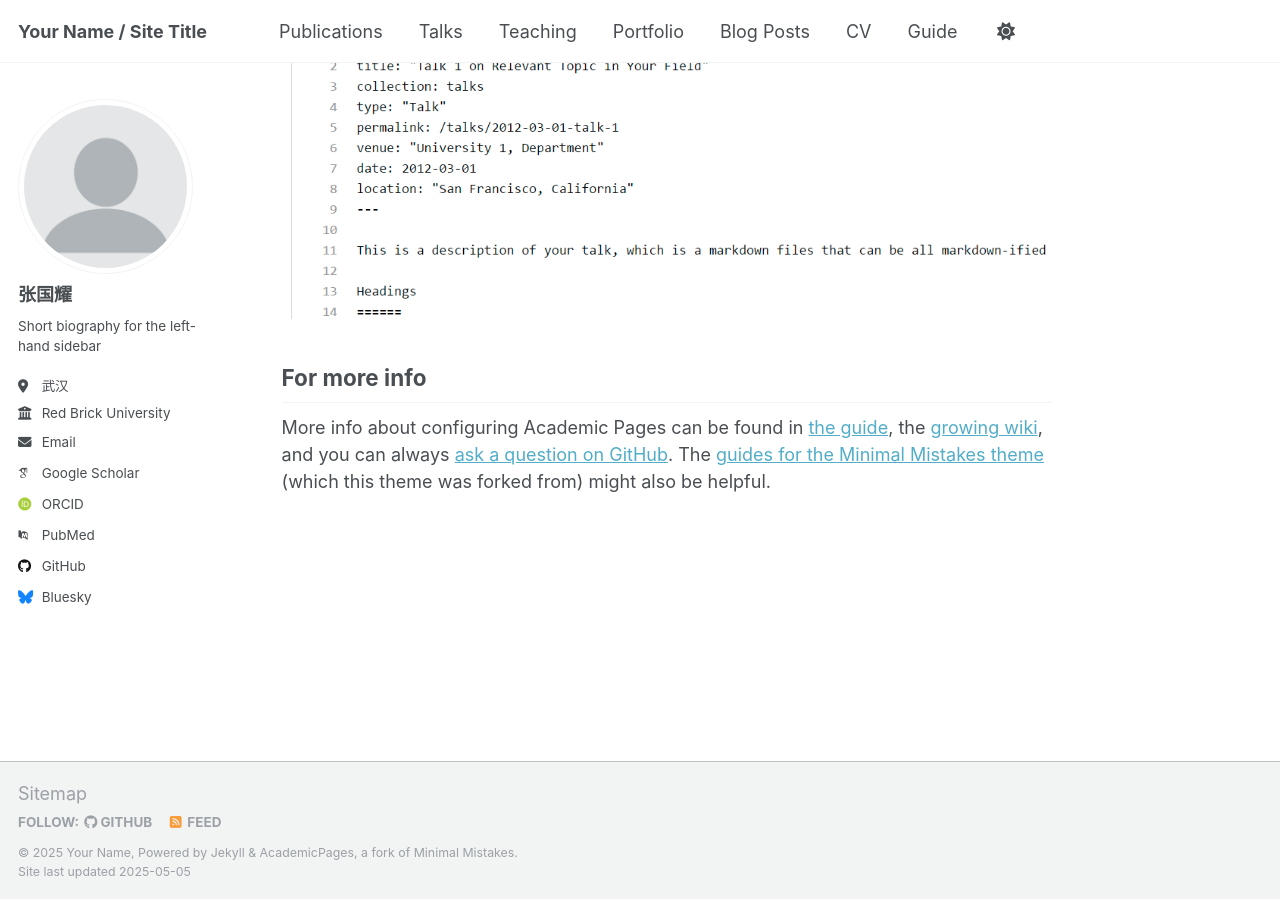
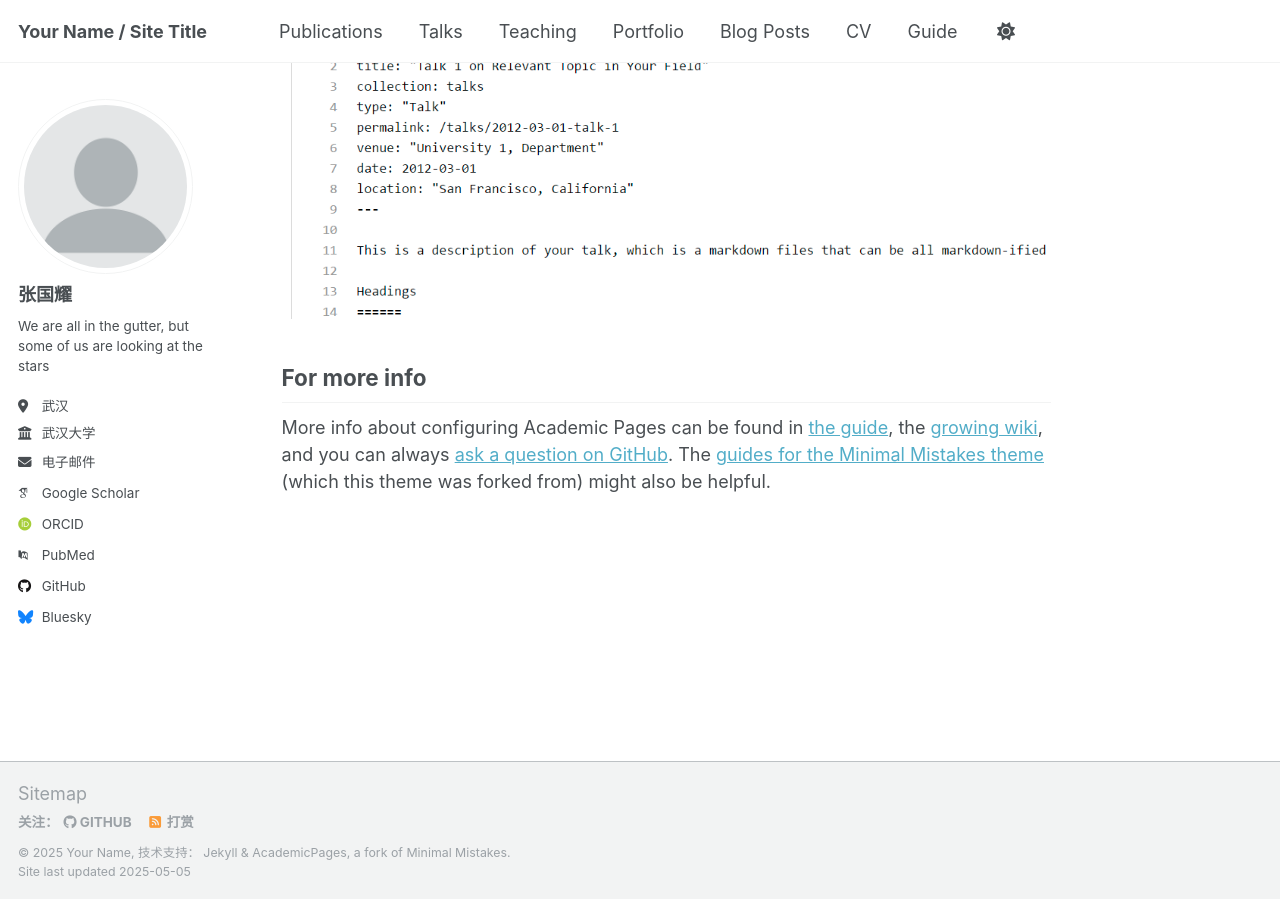
Before and after one commit to learning-github-zgy/learning-github-zgy.github.io, a Jekyll site: the page built from _pages/about.md, in a window 1280 px wide and 900 px high, scrolled down 2392 px. Built offline with Jekyll 4.4.1, drawn with Linux system fonts in a browser that asks for light colours; some web fonts are replaced.

Commit message:
初始化谷歌学术和哔哩哔哩以及中文

```diff
--- a/_config.yml
+++ b/_config.yml
@@ -7,7 +7,7 @@
 # server process.
 
 # Basic Site Settings
-locale                   : "en-US"
+locale                   : "zh-CN"
 site_theme               : "default"
 title                    : "Your Name / Site Title"
 title_separator          : "-"
@@ -25,15 +25,15 @@ author:
   avatar           : "profile.png"
   name             : "张国耀"
   pronouns         : # example: "she/her"
-  bio              : "Short biography for the left-hand sidebar"
+  bio              : "We are all in the gutter, but some of us are looking at the stars"
   location         : "武汉"
-  employer         : "Red Brick University"
+  employer         : "武汉大学"
   uri              : # URL
   email            : "gy.zhang@whu.edu.cn"
 
   # Academic websites
   arxiv            : # URL - Update with the correct link to your profile
-  googlescholar    : "https://scholar.google.com/citations?user=PS_CX0AAAAAJ"
+  googlescholar    : "https://scholar.google.com.hk/citations?user=-86b7bQAAAAJ&hl=zh-CN&oi=sra"
   impactstory      : # URL
   orcid            : "http://orcid.org/yourorcidurl"
   semantic         : # URL
@@ -74,6 +74,8 @@ author:
   xing             : # Username
   youtube          : # Username
   zhihu            : # Username
+  CSDN             : "https://blog.csdn.net/weixin_46262854?spm=1000.2115.3001.5343"
+  bilibili         : "https://space.bilibili.com/427405697"
 
 # Publication Category - The following the list of publication categories and their headings
 publication_category:
```
